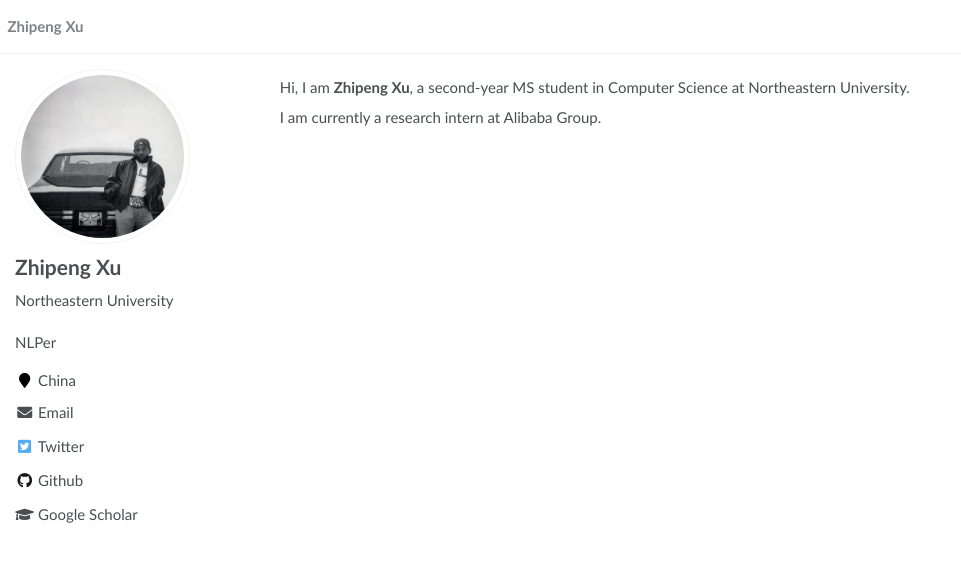
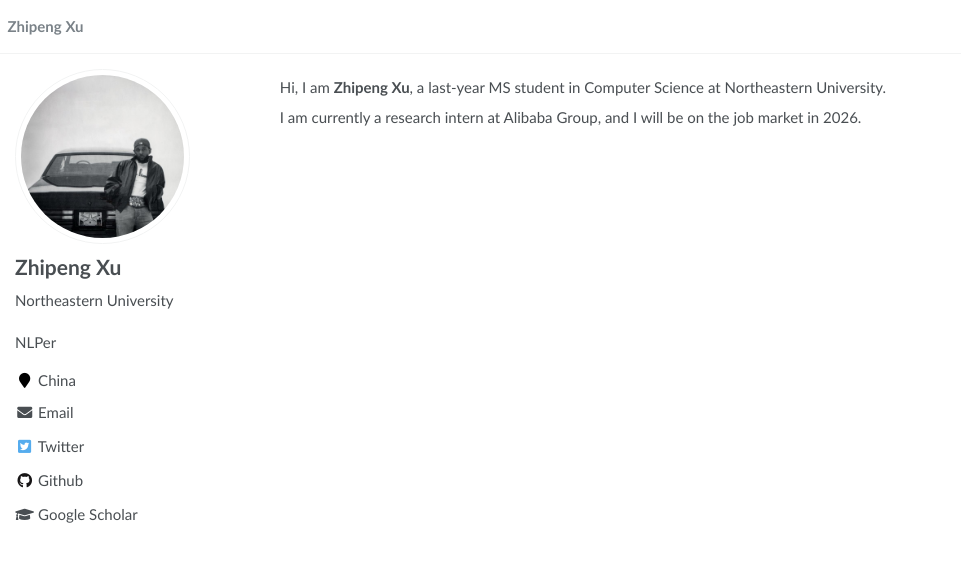
Before and after one commit to Pab1x/pab1x.github.io, a Jekyll site: the page built from _pages/about.md, in a window 1280 px wide. Shown: the top 562 px of the page, without its empty margins (0-961 px from the left). Built offline with Jekyll 4.4.1, drawn with Linux system fonts in a browser that asks for light colours.

Commit message:
Update about.md

```diff
--- a/_pages/about.md
+++ b/_pages/about.md
@@ -17,6 +17,6 @@ redirect_from:
 
 <span class='anchor' id='about-me'></span>
 
-Hi, I am **Zhipeng Xu**, a second-year MS student in Computer Science at Northeastern University.
+Hi, I am **Zhipeng Xu**, a last-year MS student in Computer Science at Northeastern University.
 
-I am currently a research intern at Alibaba Group.
+I am currently a research intern at Alibaba Group, and I will be on the job market in 2026.
```
